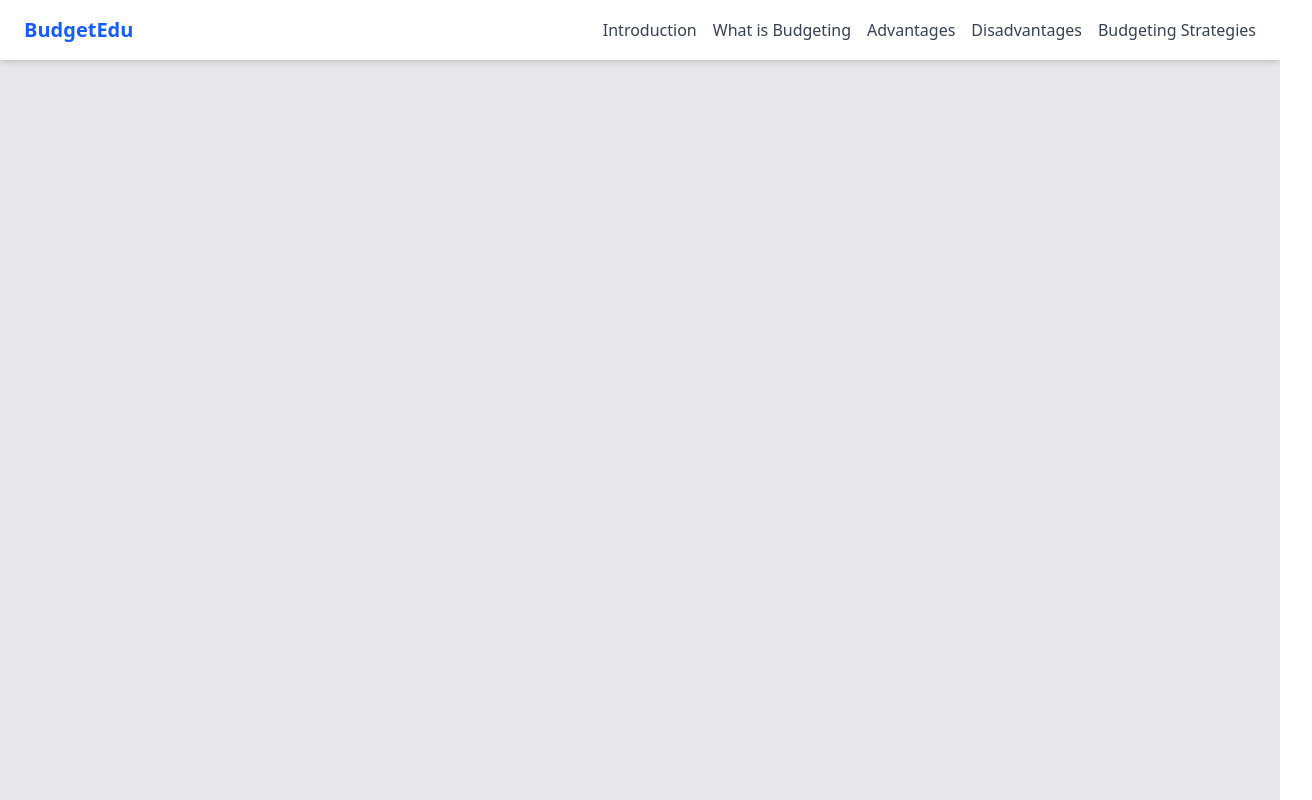
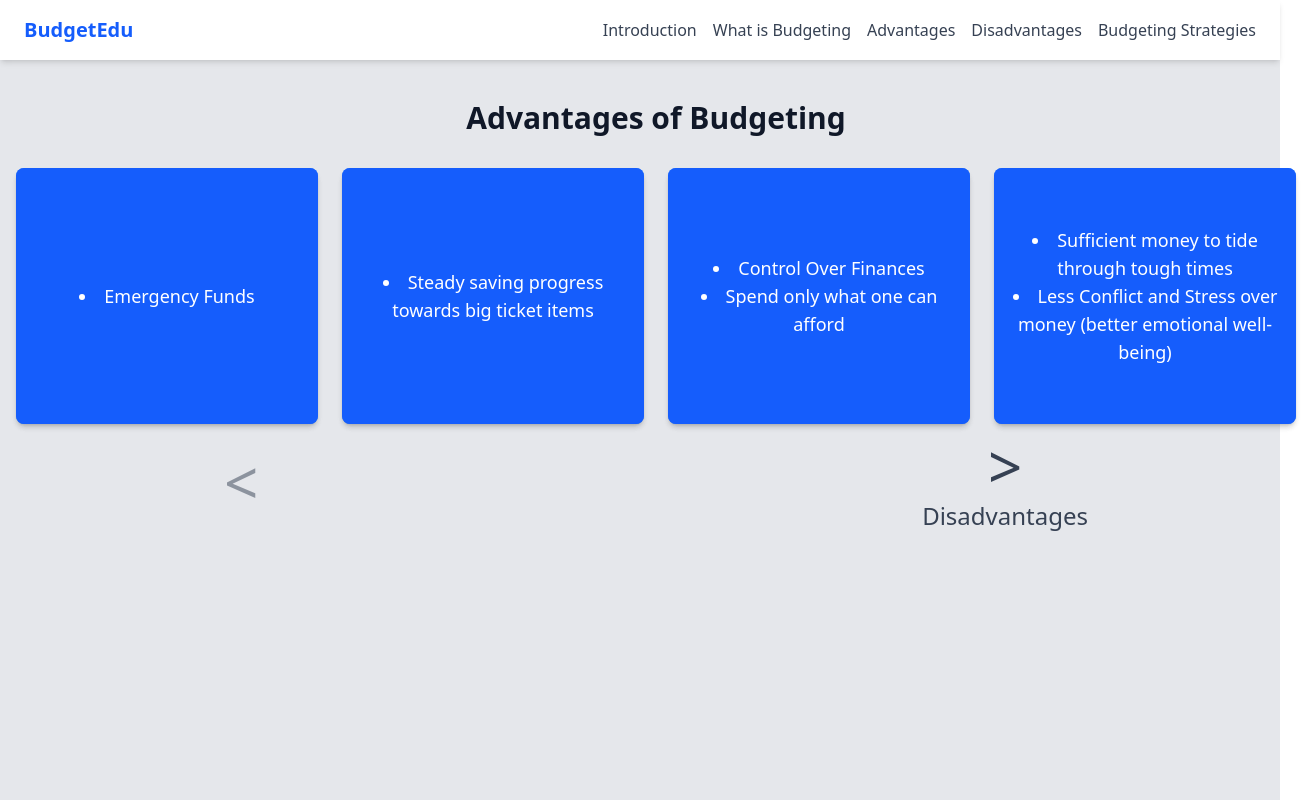
Before and after one commit to wk142003/BudgetEdu, a React (Vite) app: page /advantages in a window 1280 px wide. Shown: the whole page, 1312 px wide, since content can reach past the window. Built offline with nearby package versions, Linux system fonts and the light colour scheme.

Commit message:
Advantages Screen Development

```diff
--- a/src/App.jsx
+++ b/src/App.jsx
@@ -51,7 +51,7 @@ export default function App() {
       </nav>
 
       {/*flex-1 ensures main takes the remaining height*/}
-      <main className="flex-1 mx-auto max-w-5xl px-4 py-10">
+      <main className="flex-1 mx-auto px-4 py-10">
         <Routes>
           <Route path="/" element={<Introduction />} />
           <Route path="/what-is-budgeting" element={<WhatIsBudgeting />} />
--- /dev/null
+++ b/src/components/advantages/CardFlip.jsx
@@ -0,0 +1,38 @@
+// create a card flip holder
+import React from "react";
+
+const CardFlip = ({category, details, isFlipped, onFlip}) => {
+    return (
+        <div
+            // applies css 3d perspective to create depth effect for flip animation
+            // cursor-pointer: changes to pointer on hover (indicates clickable)
+            className="w-full max-w-xs h-64 perspective-1000 cursor-pointer"
+            // attaches onFlip callback to toggle the card's flip state when clicked
+            onClick={onFlip}
+        >
+            {/*Inner container that rotates to show either the front or back of card*/}
+            <div
+                // transition transorm duration 500 applies a smooth 500ms transition to changes
+                // transform-style: child elements rendered in 3d space, enables flip effect
+                // isflipped conditional: condiitionally apply tailwind to rotate the container 180 degrees around the Y axis when isFlipped is true, showing the back side
+                className={`relative w-full h-full transition-transform transform-style-preserve-3d ${isFlipped ? 'rotate-y-180' : ''}`}
+            >
+                {/* Front */}
+                <div className="absolute w-full h-full bg-blue-500 text-white flex flex-col justify-center items-center rounded-lg shadow-md backface-hidden">
+                    <h2 className="text-2xl font-bold text-center">{category}</h2>
+                </div>
+                {/* Back */}
+                <div className="absolute w-full h-full bg-blue-600 text-white flex flex-col justify-center items-center rounded-lg shadow-md backface-hidden p-4">
+                    {/*list-disc: uses bullet points for the list, list-inside: places the bullet points in the list area*/}
+                    <ul className="text-lg list-disc list-inside text-center">
+                        {details.map((item, index) => (
+                        <li key={index}>{item}</li>
+                        ))}
+                    </ul>
+                </div>
+            </div>
+        </div>
+    );
+}
+
+export default CardFlip;
--- /dev/null
+++ b/src/components/advantages/CardGrid.jsx
@@ -0,0 +1,37 @@
+import React, { useState } from 'react';
+import CardFlip from './CardFlip';
+
+const CardGrid = () => {
+    const categories = [
+        { category: 'Financial Security', details: ['Emergency Funds'] },
+        { category: 'Goal Achievement', details: ['Steady saving progress towards big ticket items'] },
+        { category: 'Awareness', details: ['Control Over Finances', 'Spend only what one can afford'] },
+        { category: 'Peace of Mind', details: ['Sufficient money to tide through tough times', 'Less Conflict and Stress over money (better emotional well-being)'] },
+    ];
+
+    // initialised: none of them are flipped to begin with
+    const [flippedStates, setFlippedStates] = useState(Array(categories.length).fill(false));
+
+    const handleFlip = (index) => {
+        // used to create a shallow copy of the flippedStates array (depth of 1 anyway)
+        const newFlippedStates = [...flippedStates];
+        newFlippedStates[index] = !newFlippedStates[index];
+        setFlippedStates(newFlippedStates);
+    };
+
+    return (
+        <div className="grid grid-cols-4 gap-6 min-w-7xl mx-auto">
+            {categories.map((item, index) => (
+                <CardFlip
+                    key={index}
+                    category={item.category}
+                    details={item.details}
+                    isFlipped={flippedStates[index]}
+                    onFlip={() => handleFlip(index)}
+                />
+            ))}
+        </div>
+    );
+}
+
+export default CardGrid
--- a/src/pages/Advantages.jsx
+++ b/src/pages/Advantages.jsx
@@ -1,3 +1,15 @@
+import React from 'react';
+import CardGrid from '../components/advantages/CardGrid';
+import BottomNav from '../components/BottomNav'
+
 export default function Advantages() {
-
+    return (
+        <div>
+            <h1 className='text-3xl font-bold text-center text-gray-900 mb-8'>
+                Advantages of Budgeting
+            </h1>
+            <CardGrid />
+            <BottomNav />
+        </div>
+    )
 }
```
